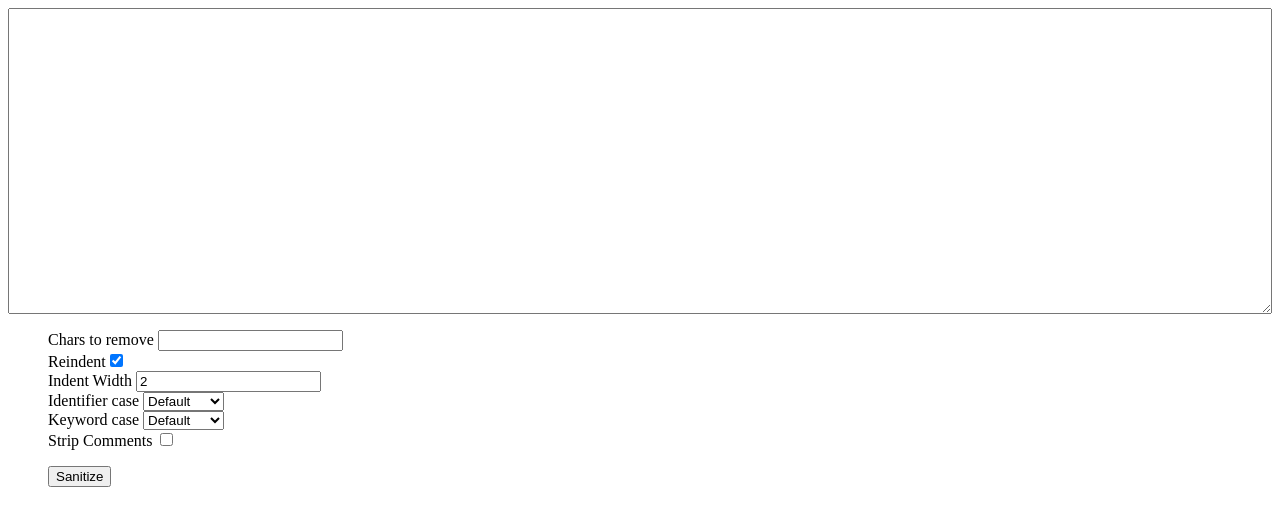
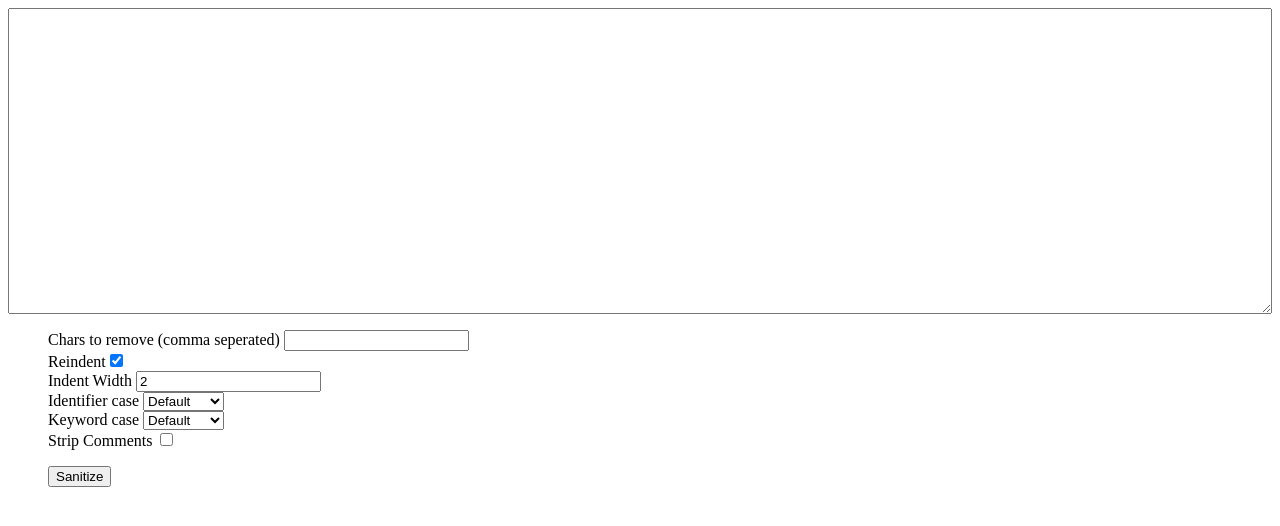
Before and after one commit to SirTobyB/SqlSanitizer, an Angular app in the folder sql-sanitizer/: page / in a window 1280 px wide. Shown: the top 526 px of the page. Built offline with nearby package versions, Linux system fonts and the light colour scheme.

Commit message:
added description for "chars to remove"

```diff
--- a/sql-sanitizer/src/app/home/home.component.html
+++ b/sql-sanitizer/src/app/home/home.component.html
@@ -4,7 +4,7 @@
   <div class="row2 col1">
     <ul>
       <li>
-        <label>Chars to remove <input [(ngModel)]="charsToRemove"/></label>
+        <label>Chars to remove (comma seperated) <input [(ngModel)]="charsToRemove"/></label>
       </li>
       <li>
         <label>Reindent<input [(ngModel)]="reindent" type="checkbox"></label>
```
